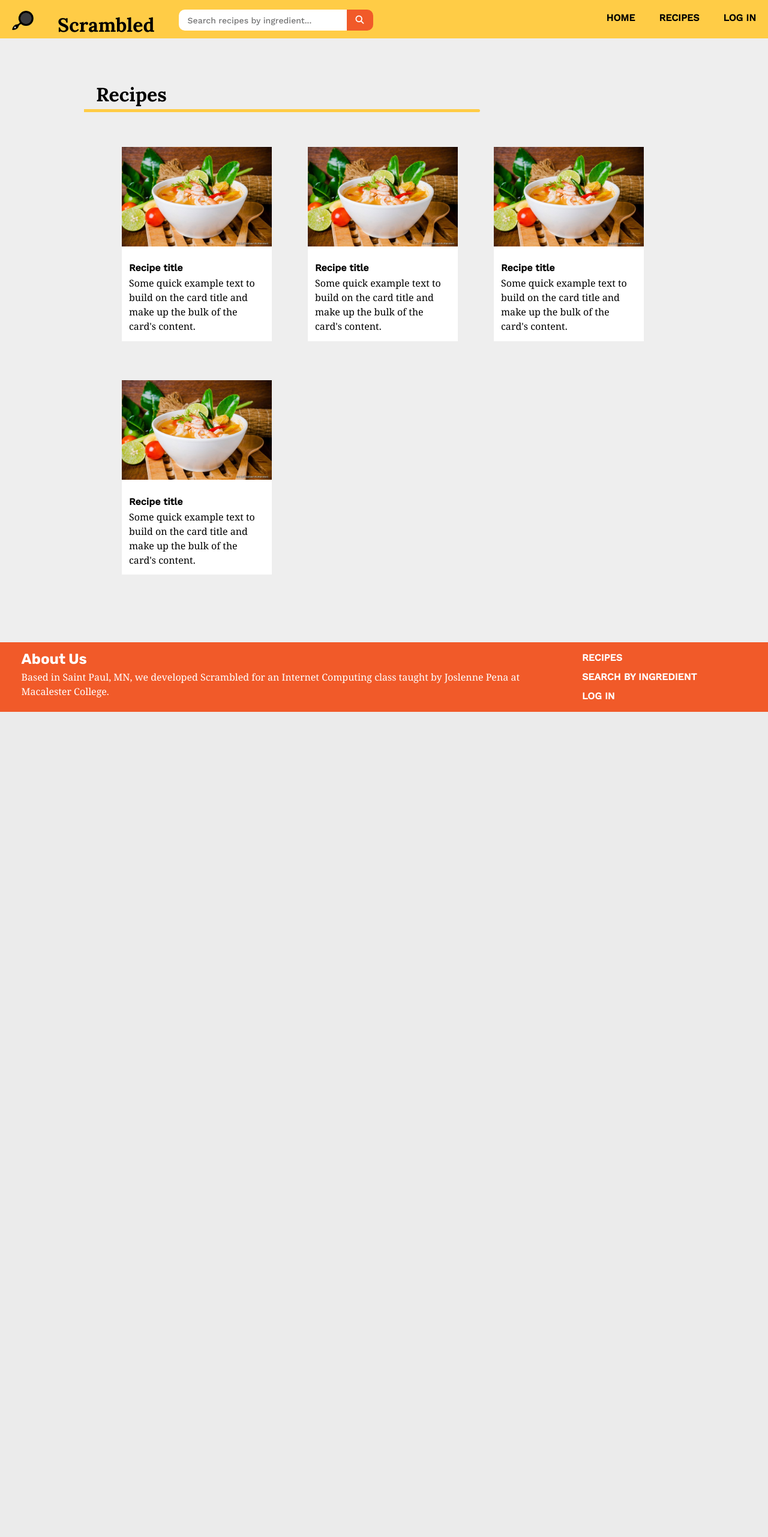
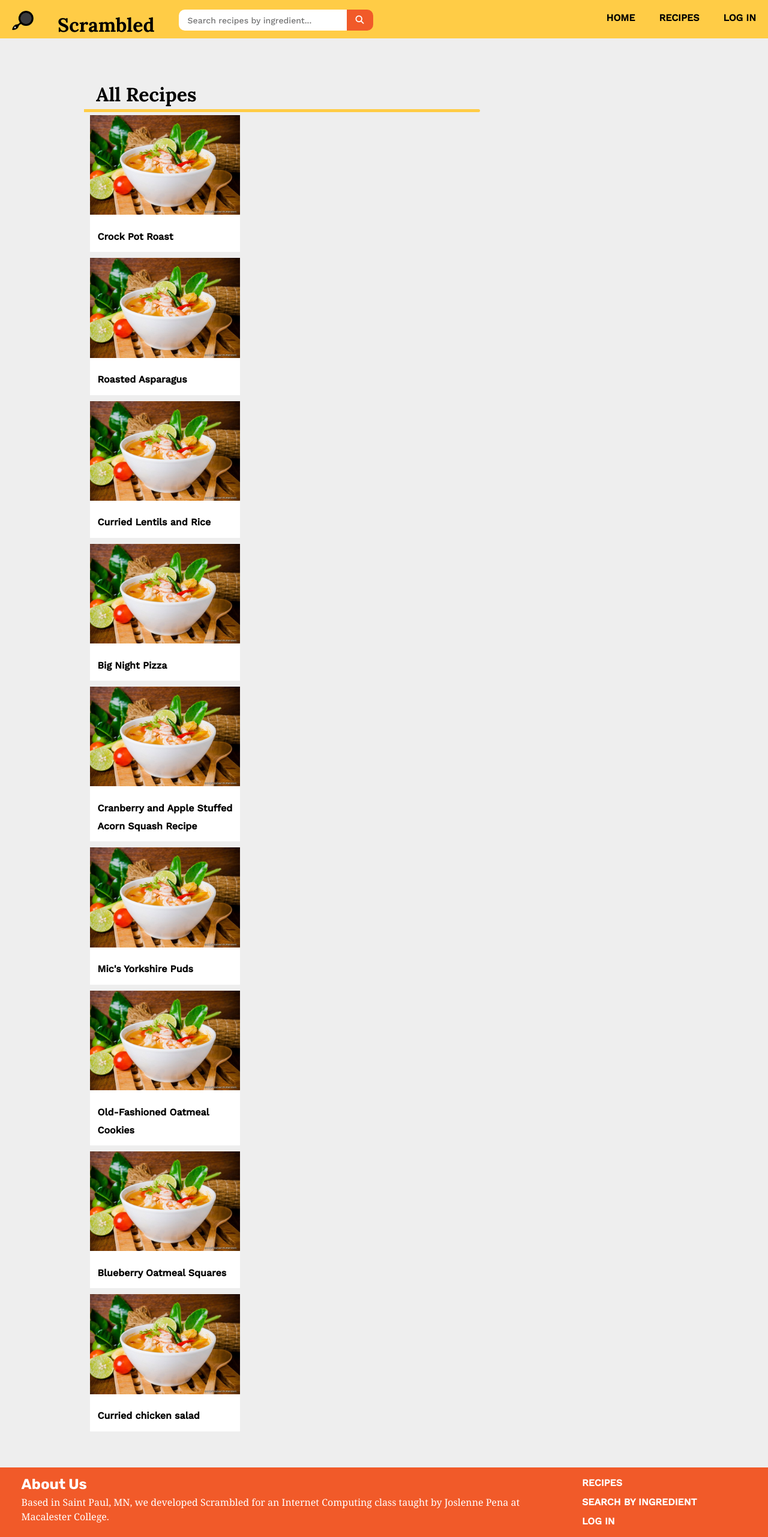
Before and after one commit to svue1/scrambled, a Flask app: page /recipes in a window 1280 px wide. Shown: the whole page at 60% size. Before the commit the page ends 1187 px from the top, so only its background shows below. Run offline with Flask 2, Linux system fonts and the light colour scheme; some libraries are stand-ins or nearby versions.

Commit message:
tried to make the recipes page hold all stock info

```diff
--- a/app.py
+++ b/app.py
@@ -55,6 +55,7 @@ def home():
 def recipes():
     return render_template("recipes.html",
                             title="Recipes",
+                            all_recipes=recipe_data,
                             logged_in=current_user.is_authenticated)
 
 @app.route('/recipe')
--- a/static/css/home.css
+++ b/static/css/home.css
@@ -247,6 +247,20 @@ hr {
     font-weight: bold;
     padding: 2%;
 }
+.allrecipe-details {
+    margin: 1%;
+    padding: 5%;
+    background-color: white;
+    font-weight: bold;
+    float:right;
+}
+.card-ingredients {
+    display: inline;
+    background-color: var(--yellow);
+    border-radius: 10px;
+    font-weight: bold;
+    padding: 2%;
+}
 /* Recipe Card CSS end */
 
 /* Recipe Page CSS */
--- a/templates/recipes.html
+++ b/templates/recipes.html
@@ -7,63 +7,26 @@ with Joslenne Pena
 -->
 
 {% extends 'base.html' %}
-
 {% block content %}
-
-<div class="container">
-  <h1 class="page-title">Recipes</h1>
-  <hr>
-
-  <div class="recipes">
-    <div class="recipe">
+  <div class="container">
+    <h1 class="page-title">All Recipes</h1>
+    <hr>
+    {% for recipe in all_recipes %}
       <div class="card accordion">
         <img src="static/stock.jpg" alt="stock image" class="card-image-top">
-          <div class="card-body">
-            <h3 class="card-title"><a href="{{ url_for('recipe') }}">Recipe title</a></h3>
-            <p class="card-text">Some quick example text to build on the card title and make up the bulk of the card's content.</p>
-          </div>
-      </div>
-      <div class="recipe-details panel">
-        Recipe details here
-      </div>
-    </div>
-    <div class="recipe">
-      <div class="card accordion">
-        <img src="static/stock.jpg" alt="stock image" class="card-image-top">
-          <div class="card-body">
-            <h3 class="card-title"><a href="{{ url_for('recipe') }}">Recipe title</a></h3>
-            <p class="card-text">Some quick example text to build on the card title and make up the bulk of the card's content.</p>
-          </div>
-      </div>
-      <div class="recipe-details panel">
-        Recipe details here
-      </div>
-    </div>
-    <div class="recipe">
-      <div class="card accordion">
-        <img src="static/stock.jpg" alt="stock image" class="card-image-top">
-          <div class="card-body">
-            <h3 class="card-title"><a href="{{ url_for('recipe') }}">Recipe title</a></h3>
-            <p class="card-text">Some quick example text to build on the card title and make up the bulk of the card's content.</p>
-          </div>
-        </div>
-        <div class="recipe-details panel">
-          Recipe details here
+        <div class="card-body">
+          <h3 class="card-title"><a href="{{ url_for('recipe') }}">{{recipe['name']}}</a></h3>
         </div>
       </div>
-      <div class="recipe">
-        <div class="card accordion">
-          <img src="static/stock.jpg" alt="stock image" class="card-image-top">
-            <div class="card-body">
-              <h3 class="card-title"><a href="{{ url_for('recipe') }}">Recipe title</a></h3>
-              <p class="card-text">Some quick example text to build on the card title and make up the bulk of the card's content.</p>
-            </div>
-          </div>
-          <div class="recipe-details panel">
-            Recipe details here
-          </div>
+      <div class="allrecipe-details panel">Ingredients
+        <ul>
+          {% for ingredient in recipe['ingredients'] %}
+            <li class="card-ingredients">
+              {{ingredient['name']}}
+            </li>
+          {% endfor %}
+        </ul>
       </div>
+    {% endfor %}
   </div>
-</div>
-
 {% endblock %}
```
